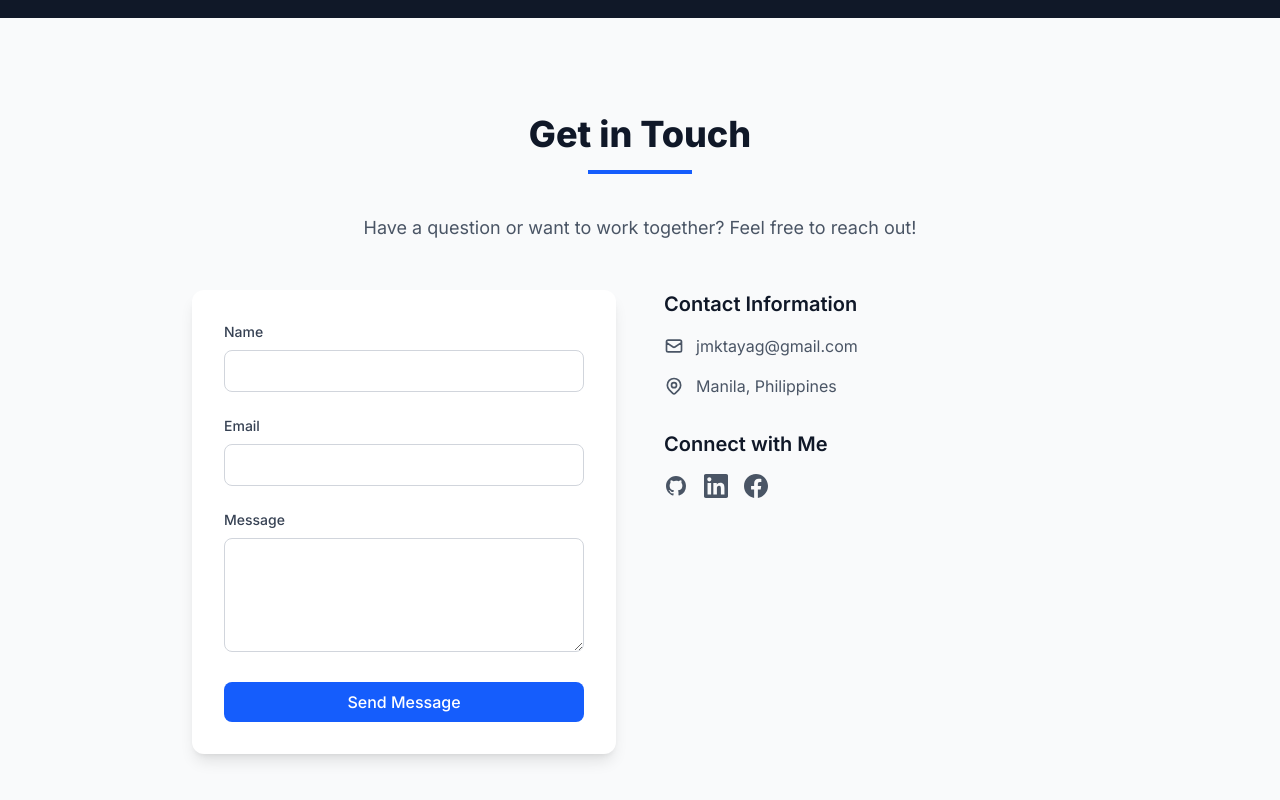
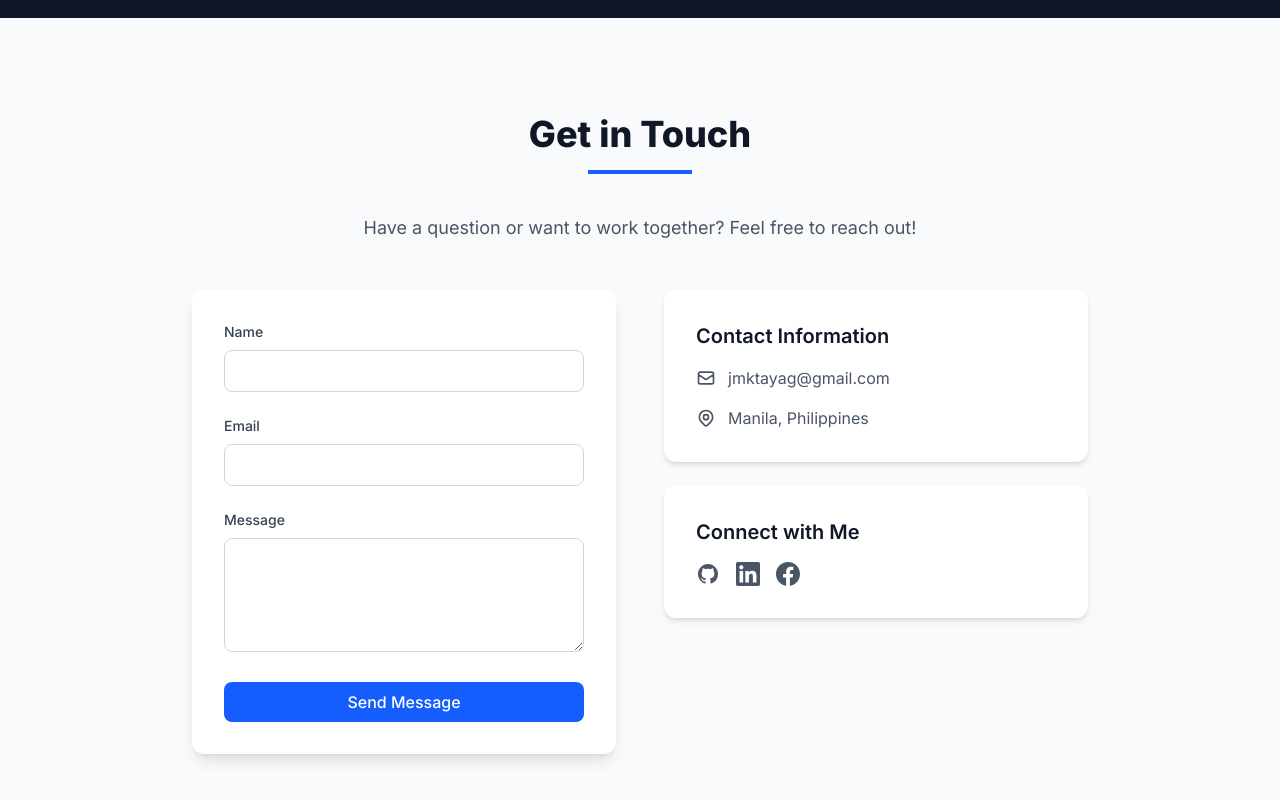
Before and after one commit to jmktayag/projectme, a Next.js app: page / in a window 1280 px wide. Shown: the part 4574-5374 px from the top of the page. Built offline with nearby package versions, Linux system fonts and the light colour scheme.

Commit message:
Update style for contact section.

```diff
--- a/src/components/sections/ContactSection.tsx
+++ b/src/components/sections/ContactSection.tsx
@@ -162,7 +162,7 @@
               transition={{ duration: 0.5, delay: 0.4 }}
               className="space-y-8"
             >
-              <div>
+              <div className="bg-white dark:bg-gray-800 rounded-xl shadow-md p-8 mb-6">
                 <h3 className="text-xl font-semibold mb-4 text-gray-900 dark:text-white">Contact Information</h3>
                 <div className="space-y-4">
                   <p className="flex items-center text-gray-600 dark:text-gray-300">
@@ -181,7 +181,7 @@
                 </div>
               </div>
 
-              <div>
+              <div className="bg-white dark:bg-gray-800 rounded-xl shadow-md p-8">
                 <h3 className="text-xl font-semibold mb-4 text-gray-900 dark:text-white">Connect with Me</h3>
                 <div className="flex space-x-4">
                   <a
```
